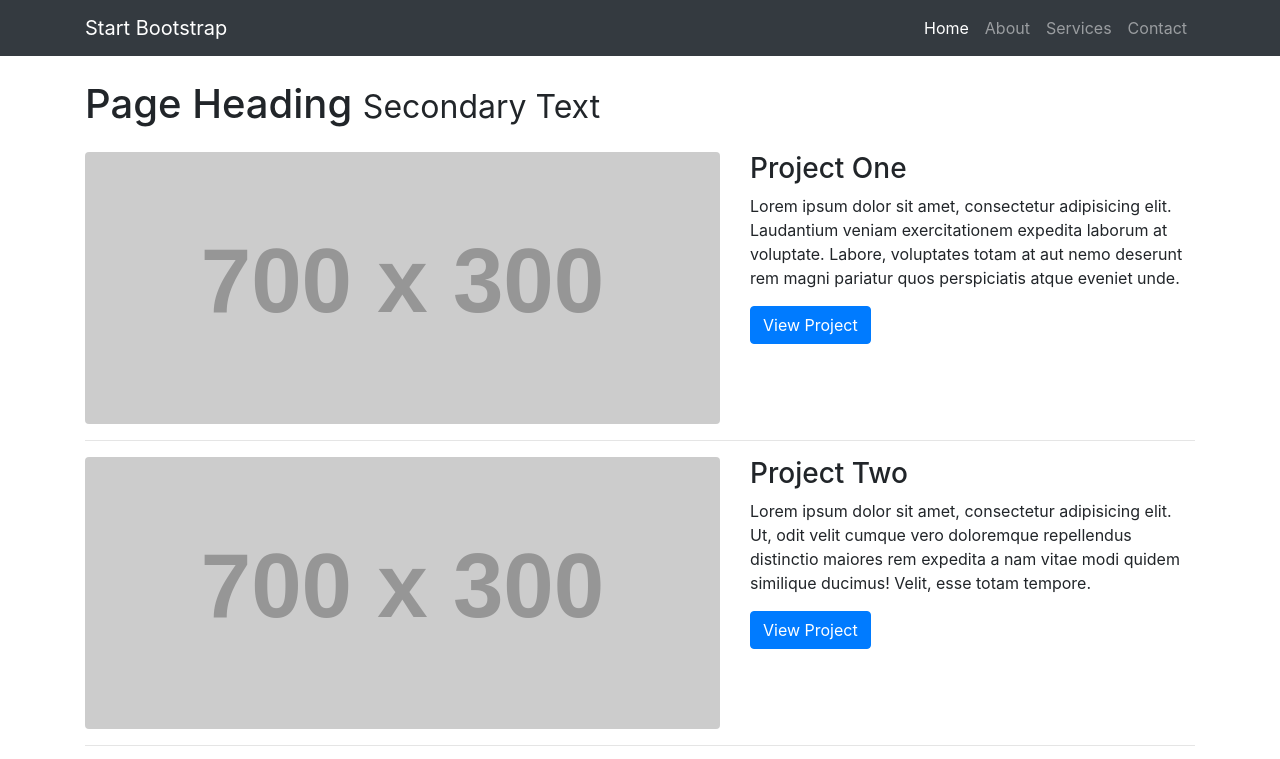
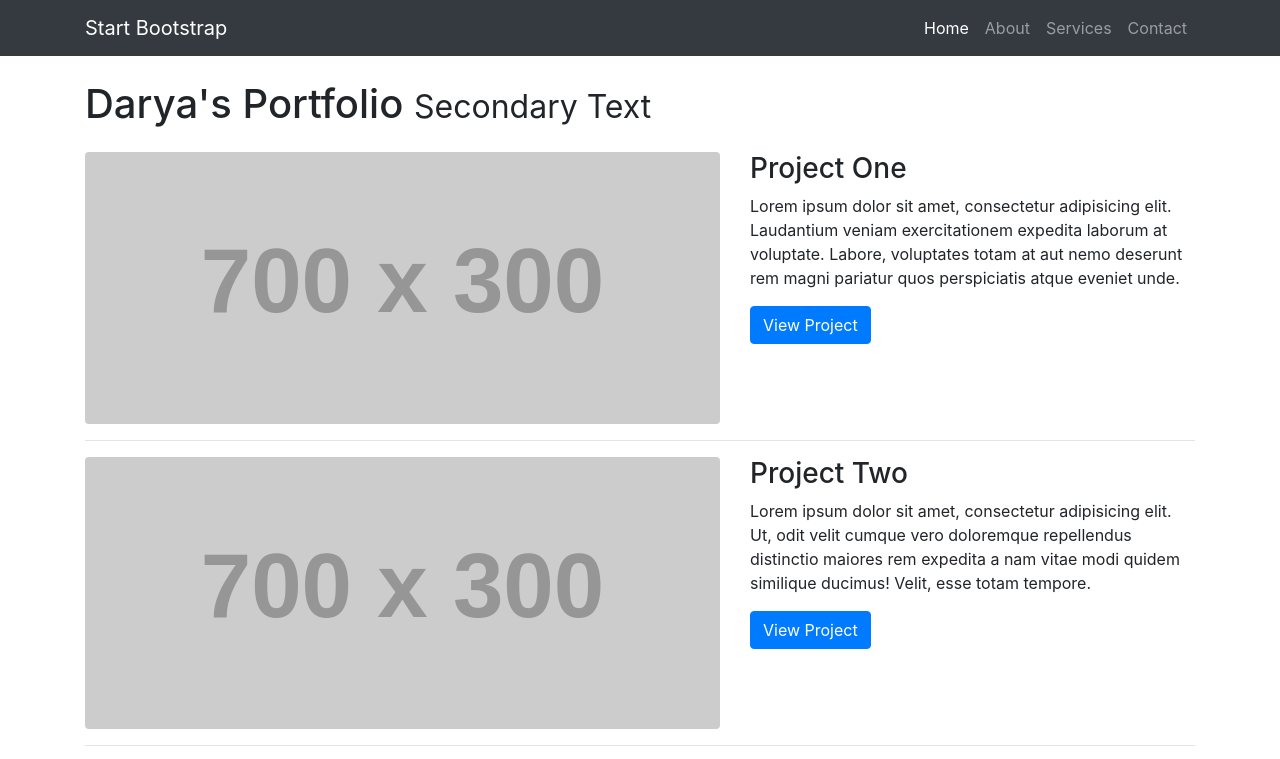
Before and after one commit to unicornDi/unicornDi.github.io, a website: page index.html in a window 1280 px wide. Shown: the top 759 px of the page. Drawn offline with Linux system fonts and the light colour scheme; placeholder pictures from the web are drawn by us.

Commit message:
heading added

```diff
--- a/index.html
+++ b/index.html
@@ -52,7 +52,7 @@
     <div class="container">
 
       <!-- Page Heading -->
-      <h1 class="my-4">Page Heading
+      <h1 class="my-4">Darya's Portfolio
         <small>Secondary Text</small>
       </h1>
 
--- a/package.json
+++ b/package.json
@@ -27,7 +27,8 @@
     },
     "dependencies": {
         "bootstrap": "4.1.1",
-        "jquery": "3.3.1"
+        "jquery": "3.3.1",
+        "npm": "^6.7.0"
     },
     "devDependencies": {
         "browser-sync": "2.24.5",
```
Also changed, not shown: 1 other file.
